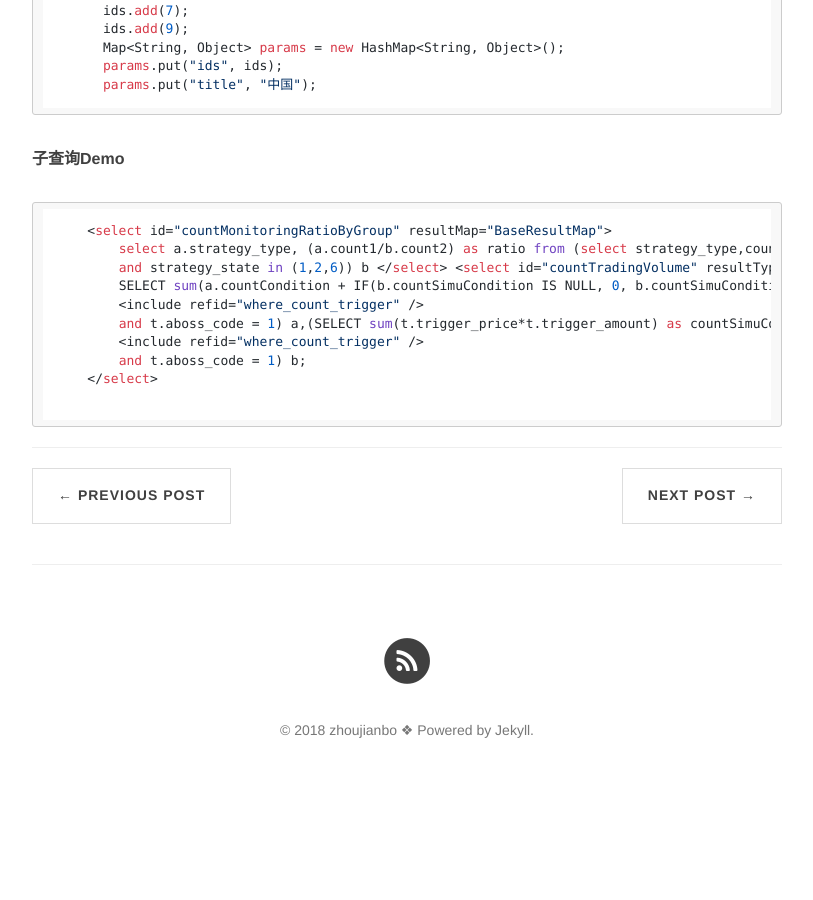
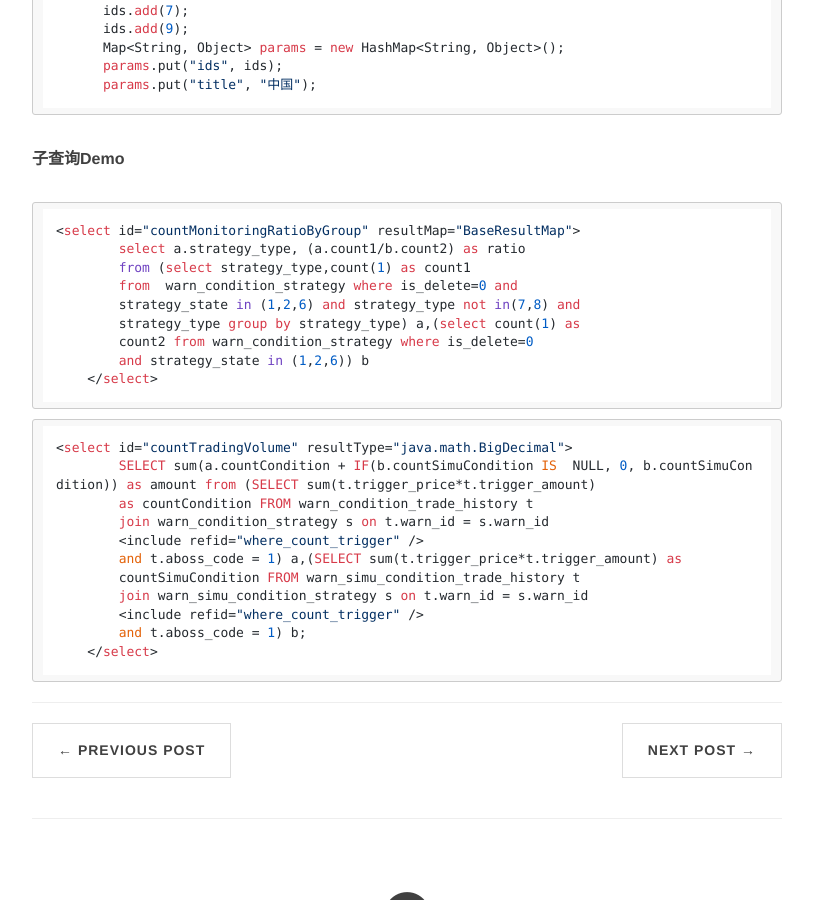
Before and after one commit to ZhouJianBoPro/ZhouJianBoPro.github.io, a Jekyll site: the page built from _posts/2018-03-16-mybatis.md, in a window 1280 px wide and 900 px high, scrolled down 1346 px. Shown: the whole window, without its empty margins (233-1046 px from the left). Built offline with Jekyll 4.4.1, drawn with Linux system fonts in a browser that asks for light colours; nearby versions of some CDN libraries; comment, search, counter and statistics services are not loaded; before the commit the page ends 2153 px from its top, so only the background shows below that.

Commit message:
defalut commit；

````diff
--- a/_posts/2018-03-16-mybatis.md
+++ b/_posts/2018-03-16-mybatis.md
@@ -52,8 +52,8 @@ List<Integer> ids = newArrayList<Integer>();
 ```
 
 **子查询Demo**
-```
-    <select id="countMonitoringRatioByGroup" resultMap="BaseResultMap">
+```$xslt
+<select id="countMonitoringRatioByGroup" resultMap="BaseResultMap">
         select a.strategy_type, (a.count1/b.count2) as ratio
         from (select strategy_type,count(1) as count1
         from  warn_condition_strategy where is_delete=0 and
@@ -62,8 +62,9 @@ List<Integer> ids = newArrayList<Integer>();
         count2 from warn_condition_strategy where is_delete=0
         and strategy_state in (1,2,6)) b
     </select>
-
-    <select id="countTradingVolume" resultType="java.math.BigDecimal">
+```
+```$xslt
+<select id="countTradingVolume" resultType="java.math.BigDecimal">
         SELECT sum(a.countCondition + IF(b.countSimuCondition IS  NULL, 0, b.countSimuCondition)) as amount from (SELECT sum(t.trigger_price*t.trigger_amount)
         as countCondition FROM warn_condition_trade_history t
         join warn_condition_strategy s on t.warn_id = s.warn_id
@@ -74,5 +75,4 @@ List<Integer> ids = newArrayList<Integer>();
         <include refid="where_count_trigger" />
         and t.aboss_code = 1) b;
     </select>
-
 ```
````
